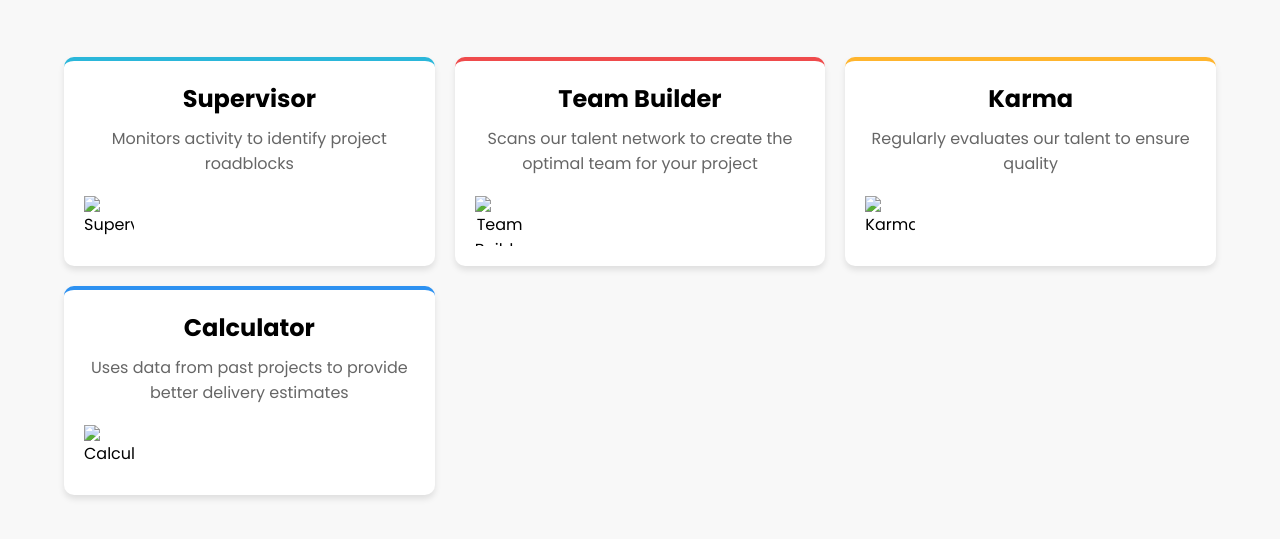
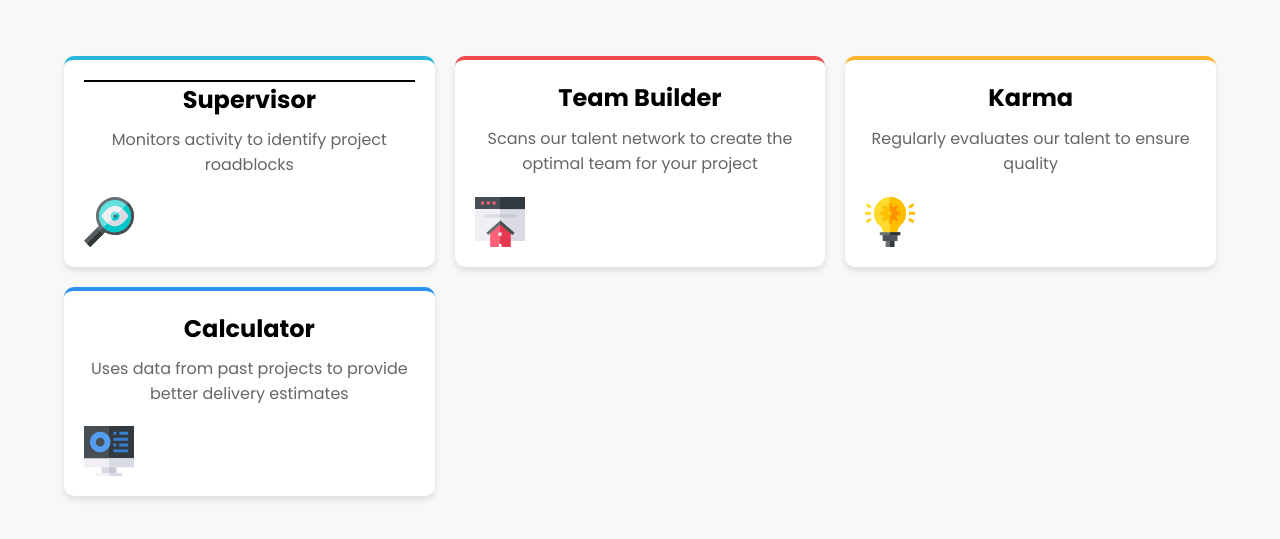
Before and after one commit to Faisalbaig1998/Four-card-feature-section, a plain HTML site: page index.html in a window 1280 px wide. Shown: the part 215-754 px from the top of the page. Drawn offline with Linux system fonts and the light colour scheme.

Commit message:
Doesn't fit for the job

```diff
--- a/index.css
+++ b/index.css
@@ -87,3 +87,9 @@ body {
     margin-bottom: 20px;
   }
 }
+
+.border{
+  width: 100%;
+  background-color: black;
+  height: 2px;
+}
--- a/index.html
+++ b/index.html
@@ -23,26 +23,39 @@
         </p>
       </div>
       <div class="card supervisor">
+        <div class="border"></div>
         <h2>Supervisor</h2>
         <p>Monitors activity to identify project roadblocks</p>
-        <img src="supervisor-image-url.jpg" alt="Supervisor" />
+        <img
+          src="four-card-feature-section-master/images/icon-supervisor.svg"
+          alt="Supervisor"
+        />
       </div>
       <div class="card team-builder">
         <h2>Team Builder</h2>
         <p>
           Scans our talent network to create the optimal team for your project
         </p>
-        <img src="team-builder-image-url.jpg" alt="Team Builder" />
+        <img
+          src="four-card-feature-section-master/images/icon-team-builder.svg"
+          alt="Team Builder"
+        />
       </div>
       <div class="card karma">
         <h2>Karma</h2>
         <p>Regularly evaluates our talent to ensure quality</p>
-        <img src="karma-image-url.jpg" alt="Karma" />
+        <img
+          src="four-card-feature-section-master/images/icon-karma.svg"
+          alt="Karma"
+        />
       </div>
       <div class="card calculator">
         <h2>Calculator</h2>
         <p>Uses data from past projects to provide better delivery estimates</p>
-        <img src="calculator-image-url.jpg" alt="Calculator" />
+        <img
+          src="four-card-feature-section-master/images/icon-calculator.svg"
+          alt="Calculator"
+        />
       </div>
     </div>
   </body>
```
